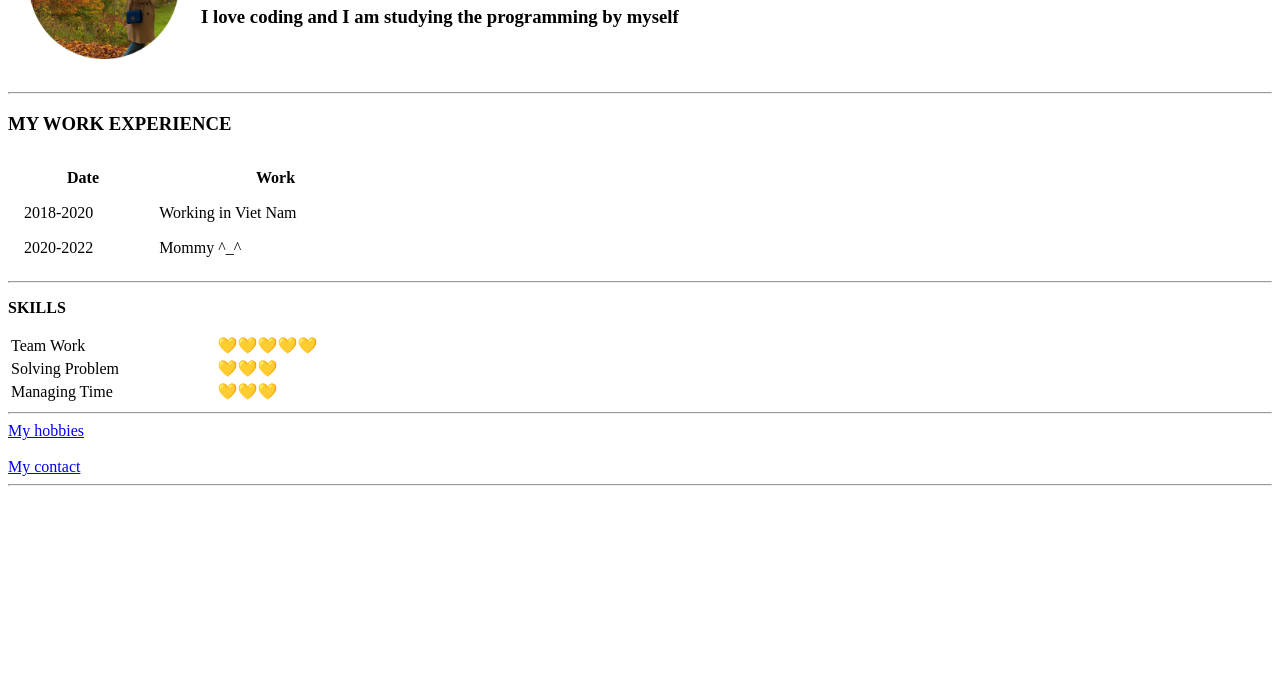
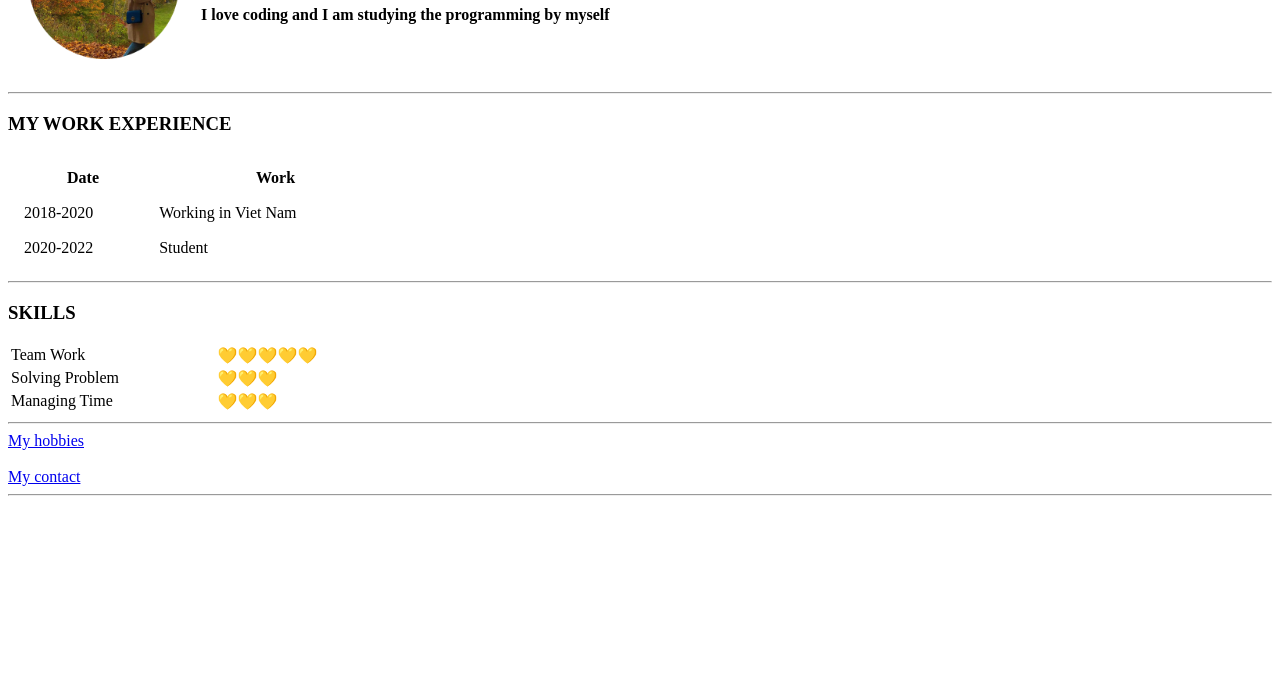
Before and after one commit to RubyTruong1011/CV, a plain HTML site: page index.html in a window 1280 px wide. Shown: the part 120-800 px from the top of the page. Drawn offline with Linux system fonts and the light colour scheme.

Commit message:
Edit something in index.html

```diff
--- a/index.html
+++ b/index.html
@@ -4,6 +4,8 @@
 <head>
   <meta charset="utf-8">
   <title>Ruby's Personal Site</title>
+<link rel="stylesheet" href="css/styles.css">
+
 
 </head>
 
@@ -13,7 +15,7 @@
        <td><img src="ruby.png" width="150"></td>
        <td>
          <h1>Ruby Truong</h1>
-         <h3>I love coding and I am studying the programming by myself</h3>
+         <h4>I love coding and I am studying the programming by myself</h4>
        </td>
       </tr>
 
@@ -35,7 +37,7 @@
   </tr>
   <tr>
     <td>2020-2022</td>
-    <td>Mommy ^_^</td>
+    <td>Student</td>
   </tr>
 </tbody>
 <tfoot>
@@ -44,7 +46,7 @@
 
 </table>
 <hr>
-<p><strong>SKILLS</strong></p>
+<h3>SKILLS</h3>
 <table width="400px">
   <tr>
     <td>Team Work</td>
```
